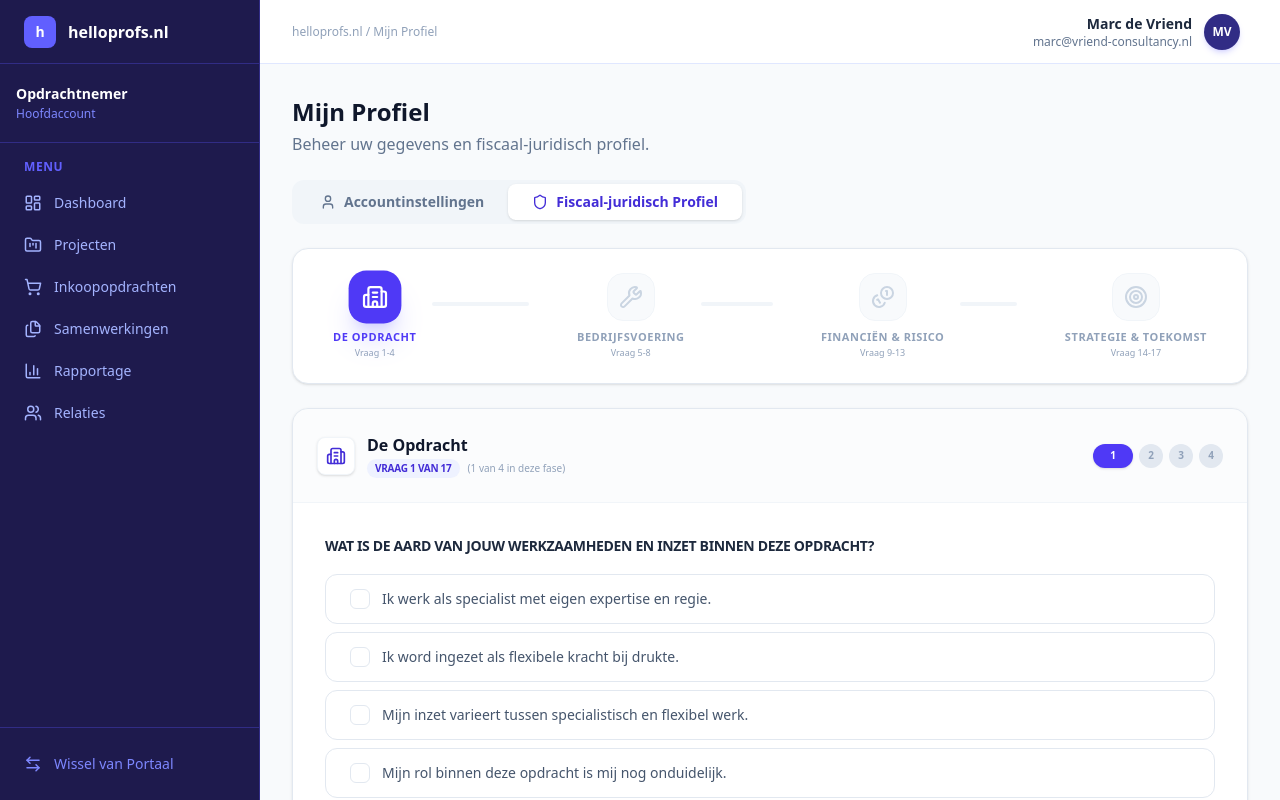
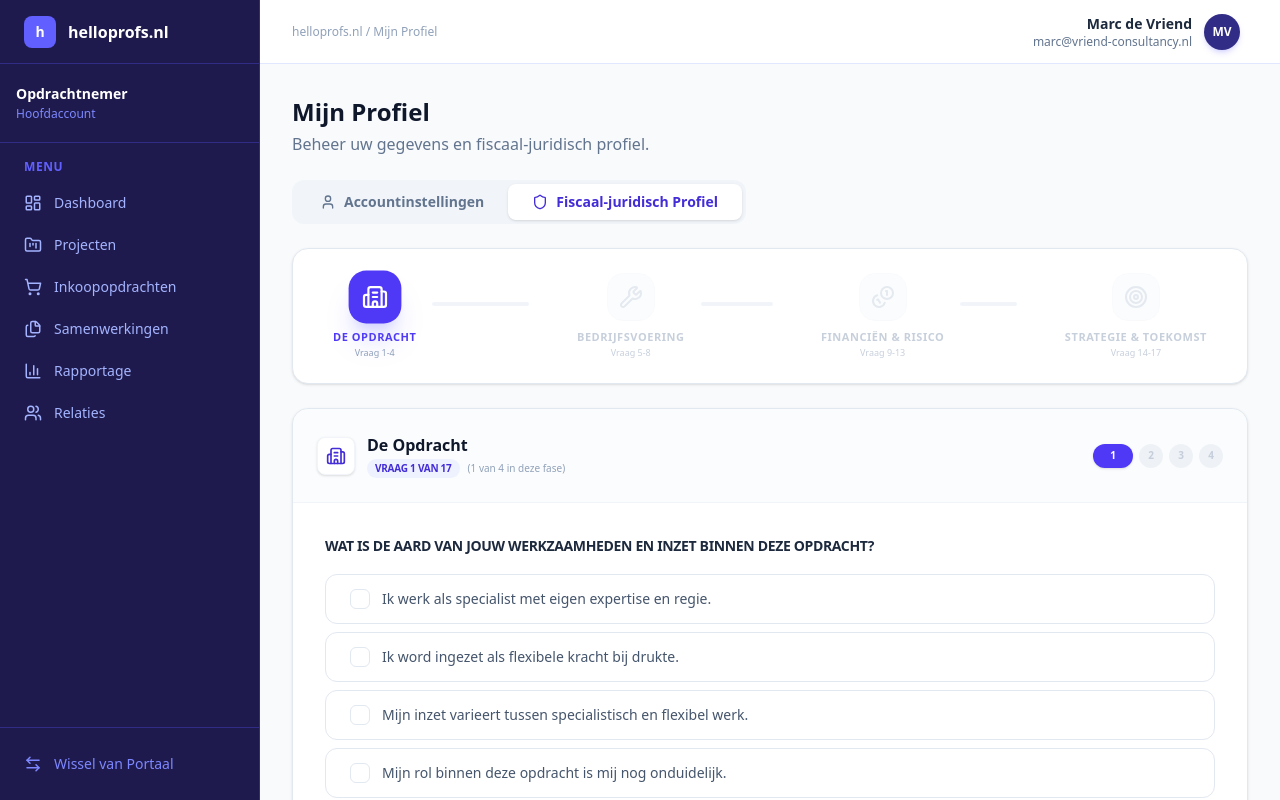
Before and after one commit to helloprofs/helloprofs-2.0-architectuur-relatie, a Next.js app: page /vendor/profile in a window 1280 px wide. Built offline with nearby package versions, Linux system fonts and the light colour scheme.

Commit message:
feat: Create vendor profile page with a multi-step self-employment assessment questionnaire.

```diff
--- a/src/app/vendor/profile/page.tsx
+++ b/src/app/vendor/profile/page.tsx
@@ -445,7 +445,7 @@ export default function VendorProfilePage() {
 
     return {
       score: Math.round(totalScore),
-      missedPoints: missedPointsList.sort((a, b) => b.missed - a.missed)
+      missedPoints: missedPointsList.sort((a, b) => a.stepId - b.stepId)
     };
   };
 
@@ -467,15 +467,17 @@ export default function VendorProfilePage() {
 
   const improvements = getImprovements();
 
+  const maxAnsweredStep = questions.reduce((max, q) => answers[q.id] ? Math.max(max, q.stepId) : max, 0);
+  const isReachable = (step: number) => step <= maxAnsweredStep + 1;
+
+  const currentQuestion = questions.find(q => q.stepId === currentStep);
+  const isCurrentQuestionAnswered = currentQuestion ? !!answers[currentQuestion.id] : false;
+
   const nextStep = () => {
+    if (!isCurrentQuestionAnswered) return;
+
     if (currentStep < 17) {
-      // If we don't have the next step defined yet, we could show a placeholder or wait
-      // But for now, we just increment or show result if it's the last implemented one
-      if (currentStep < 17) {
-        setCurrentStep(currentStep + 1);
-      } else {
-        setShowResult(true);
-      }
+      setCurrentStep(currentStep + 1);
     } else {
       setShowResult(true);
     }
@@ -639,13 +641,23 @@ export default function VendorProfilePage() {
             <div className="flex justify-between items-center min-w-[700px] gap-8 px-4">
               {phases.map((phase, idx) => {
                 const isActive = currentStep >= phase.questionRange[0] && currentStep <= phase.questionRange[1];
-                const isCompleted = currentStep > phase.questionRange[1];
+                const questionsInPhase = questions.filter(q => q.stepId >= phase.questionRange[0] && q.stepId <= phase.questionRange[1]);
+                const isCompleted = questionsInPhase.length > 0 && questionsInPhase.every(q => !!answers[q.id]);
+                const reachable = isReachable(phase.questionRange[0]);
 
                 return (
                   <div key={phase.id} className="flex items-center flex-1 last:flex-none">
                     <button
-                      onClick={() => setCurrentStep(phase.questionRange[0])}
-                      className="flex flex-col items-center gap-2 relative z-10 group cursor-pointer"
+                      onClick={() => {
+                        if (reachable) {
+                          setCurrentStep(phase.questionRange[0]);
+                        }
+                      }}
+                      disabled={!reachable}
+                      className={cn(
+                        "flex flex-col items-center gap-2 relative z-10 group cursor-pointer",
+                        !reachable && "opacity-50 cursor-not-allowed"
+                      )}
                     >
                       <div
                         className={cn(
@@ -726,14 +738,23 @@ export default function VendorProfilePage() {
 
                       return range.map((qNum) => {
                         const isCurrent = qNum === currentStep;
-                        const isDone = qNum < currentStep;
+                        const questionAtNum = questions.find(q => q.stepId === qNum);
+                        const isDone = questionAtNum ? !!answers[questionAtNum.id] : false;
+                        const reachable = isReachable(qNum);
+
                         return (
                           <button
                             key={qNum}
-                            onClick={() => setCurrentStep(qNum)}
+                            onClick={() => {
+                              if (reachable) {
+                                setCurrentStep(qNum);
+                              }
+                            }}
+                            disabled={!reachable}
                             className={cn(
                               "relative flex items-center justify-center h-6 transition-all duration-500 cursor-pointer group/q",
-                              isCurrent ? "w-10" : "w-6"
+                              isCurrent ? "w-10" : "w-6",
+                              !reachable && "opacity-50 cursor-not-allowed"
                             )}
                           >
                             <div className={cn(
@@ -781,7 +802,11 @@ export default function VendorProfilePage() {
                 </button>
                 <button
                   onClick={nextStep}
-                  className="flex items-center gap-2 px-8 py-2.5 bg-indigo-600 text-white rounded-xl text-sm font-semibold hover:bg-indigo-700 transition-all shadow-lg shadow-indigo-500/20"
+                  disabled={!isCurrentQuestionAnswered}
+                  className={cn(
+                    "flex items-center gap-2 px-8 py-2.5 bg-indigo-600 text-white rounded-xl text-sm font-semibold hover:bg-indigo-700 transition-all shadow-lg shadow-indigo-500/20",
+                    !isCurrentQuestionAnswered && "opacity-50 cursor-not-allowed"
+                  )}
                 >
                    {currentStep === 17 ? "Profiel Afronden" : "Volgende Vraag"} <ChevronRight size={16} />
                 </button>
```
